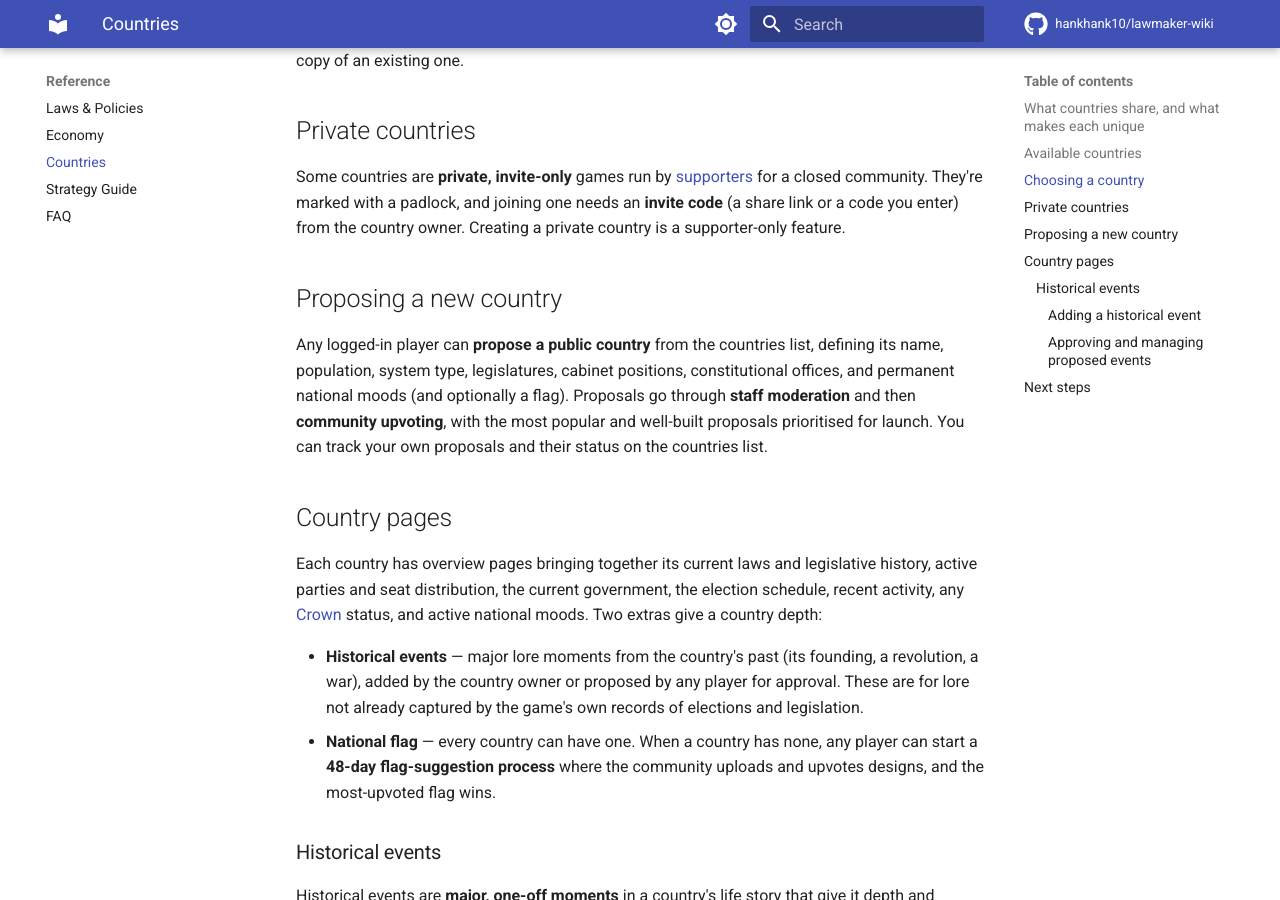
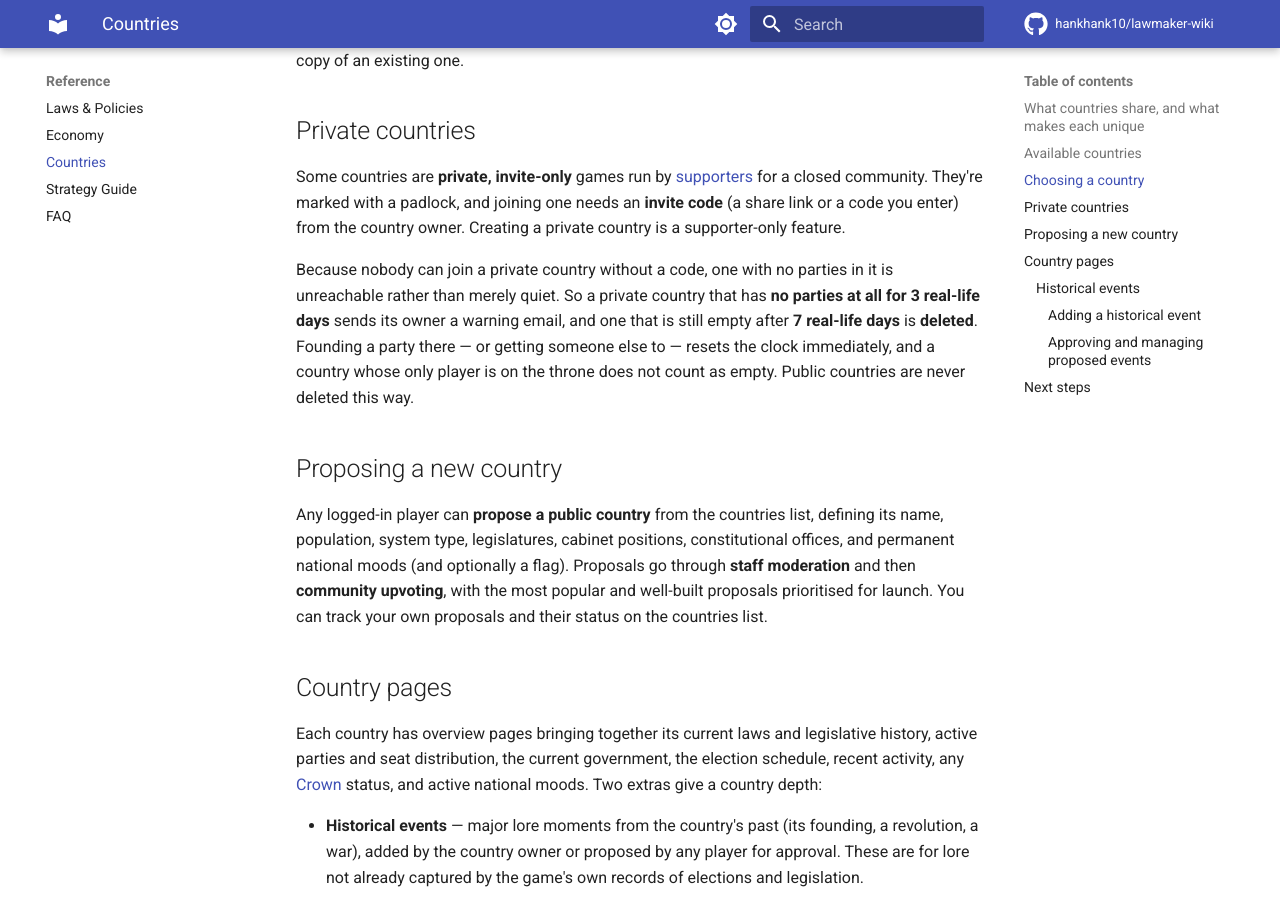
Before and after one commit to hankhank10/lawmaker-wiki, an MkDocs documentation site: the page built from docs/countries.md, in a window 1280 px wide and 900 px high, scrolled down 1218 px. Built offline with MkDocs 1.6.1 and Material for MkDocs 9.7.7, drawn with Linux system fonts in a browser that asks for light colours; comment, search, counter and statistics services are not loaded.

Commit message:
📝 Sync from private repo
Auto-synced from hankhank10/lawmaker/game-manual

```diff
--- a/docs/countries.md
+++ b/docs/countries.md
@@ -27,6 +27,8 @@ If you're new, **Avalon** is the safest start — it's the most active and estab
 ## Private countries
 
 Some countries are **private, invite-only** games run by [supporters](../support) for a closed community. They're marked with a padlock, and joining one needs an **invite code** (a share link or a code you enter) from the country owner. Creating a private country is a supporter-only feature.
+
+Because nobody can join a private country without a code, one with no parties in it is unreachable rather than merely quiet. So a private country that has **no parties at all for 3 real-life days** sends its owner a warning email, and one that is still empty after **7 real-life days** is **deleted**. Founding a party there — or getting someone else to — resets the clock immediately, and a country whose only player is on the throne does not count as empty. Public countries are never deleted this way.
 
 ## Proposing a new country
 
```
